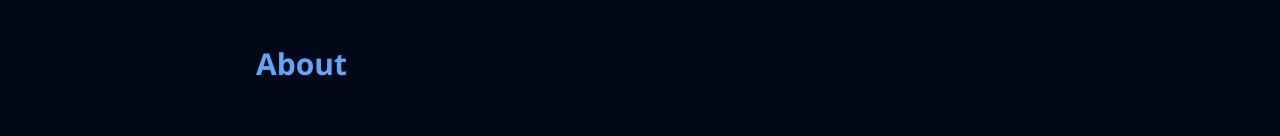
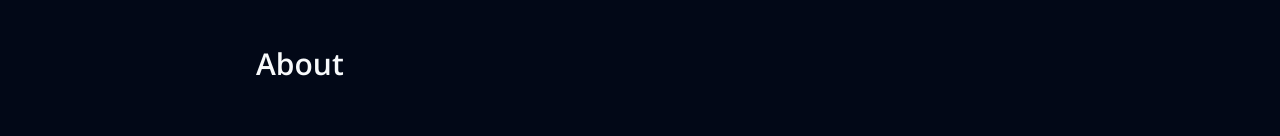
Before and after one commit to leogrigs/portfolio, a React (Vite) app: page / in a window 1280 px wide. Shown: the part 802-938 px from the top of the page. Built offline with nearby package versions, Linux system fonts and the light colour scheme.

Commit message:
chore: add sectionNumber prop to AppSectionWrapper for improved section labeling

```diff
--- a/src/components/AppSectionWrapper.tsx
+++ b/src/components/AppSectionWrapper.tsx
@@ -2,6 +2,7 @@ import AppNextSectionButton from "./AppNextSectionButton";
 
 interface AppSectionWrapperProps {
   children: React.ReactNode;
+  sectionNumber?: string;
   sectionTitle?: string;
   sectionId: string;
   nextSectionId?: string;
@@ -9,6 +10,7 @@ interface AppSectionWrapperProps {
 
 export default function AppSectionWrapper({
   children,
+  sectionNumber,
   sectionTitle,
   sectionId,
   nextSectionId,
@@ -19,7 +21,10 @@ export default function AppSectionWrapper({
       className="min-h-screen flex flex-col py-8 ml-64 mr-8 justify-between transition-colors duration-300"
     >
       <div>
-        <h2 className="text-3xl mt-4 bg-gradient-to-r text-fontColor font-bold">
+        <h2 className="text-3xl mt-4 bg-gradient-to-r font-semibold">
+          <span className="text-2xl text-fontColor font-light">
+            {sectionNumber ? `${sectionNumber}. ` : ""}
+          </span>
           {sectionTitle}
         </h2>
       </div>
```
